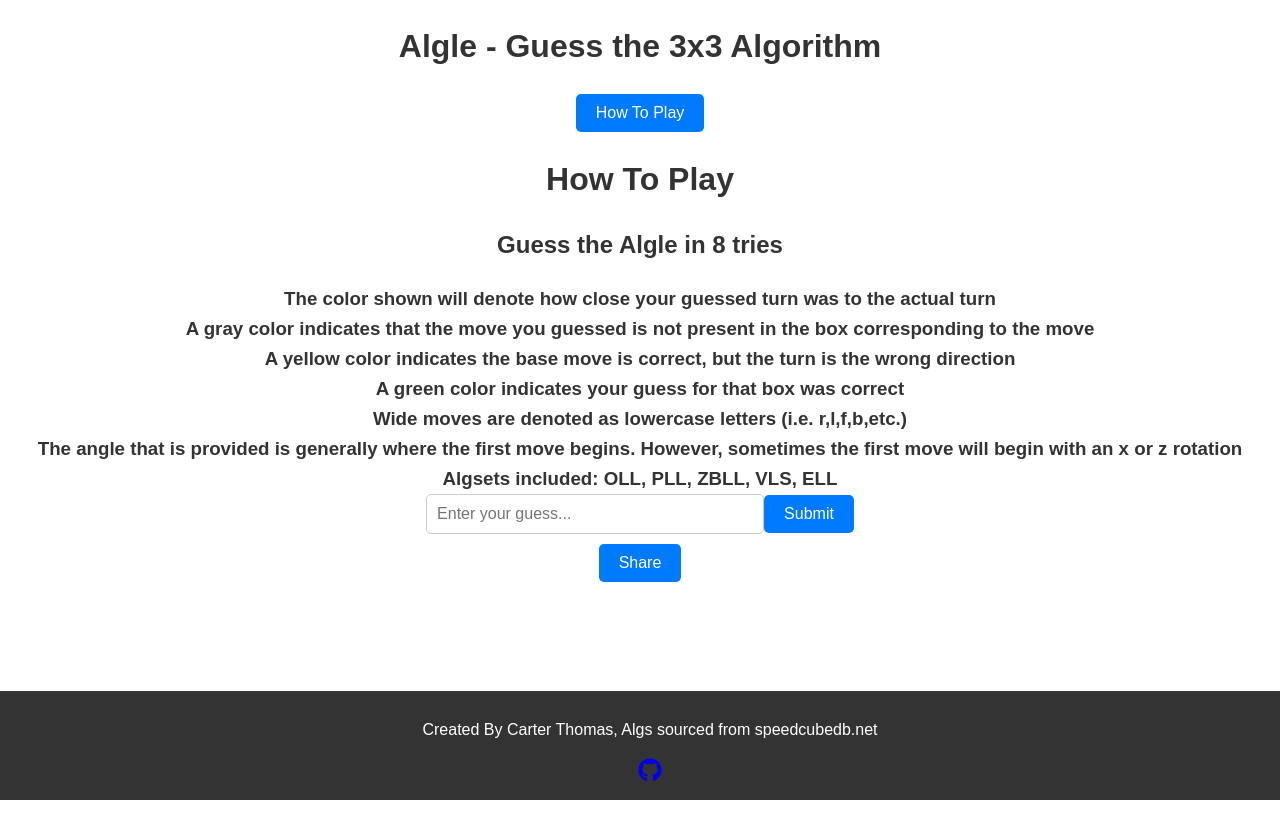
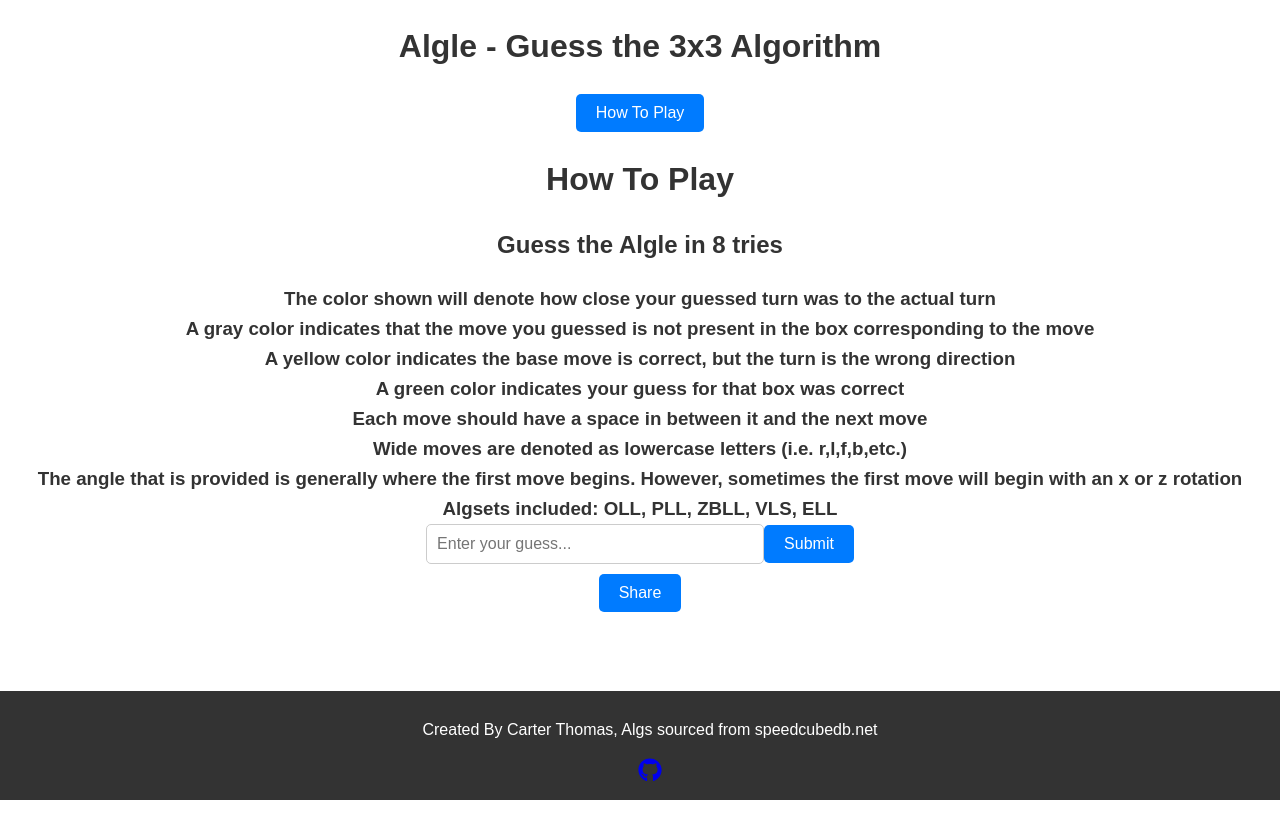
Before and after one commit to Carter-Thomas/algle, a React (Create React App) app: page / in a window 1280 px wide. Both pictures are taken after a click on the button "How To Play". Shown: the top 838 px of the page. Built offline with nearby package versions, Linux system fonts and the light colour scheme.

Commit message:
Rule Change

```diff
--- a/src/App.js
+++ b/src/App.js
@@ -136,6 +136,7 @@ function App() {
           <h3>A gray color indicates that the move you guessed is not present in the box corresponding to the move</h3>
           <h3>A yellow color indicates the base move is correct, but the turn is the wrong direction</h3>
           <h3>A green color indicates your guess for that box was correct</h3>
+          <h3>Each move should have a space in between it and the next move</h3>
           <h3>Wide moves are denoted as lowercase letters (i.e. r,l,f,b,etc.)</h3>
           <h3>The angle that is provided is generally where the first move begins. However, sometimes the first move will begin with an x or z rotation</h3>
           <h3>Algsets included: OLL, PLL, ZBLL, VLS, ELL</h3>
```
